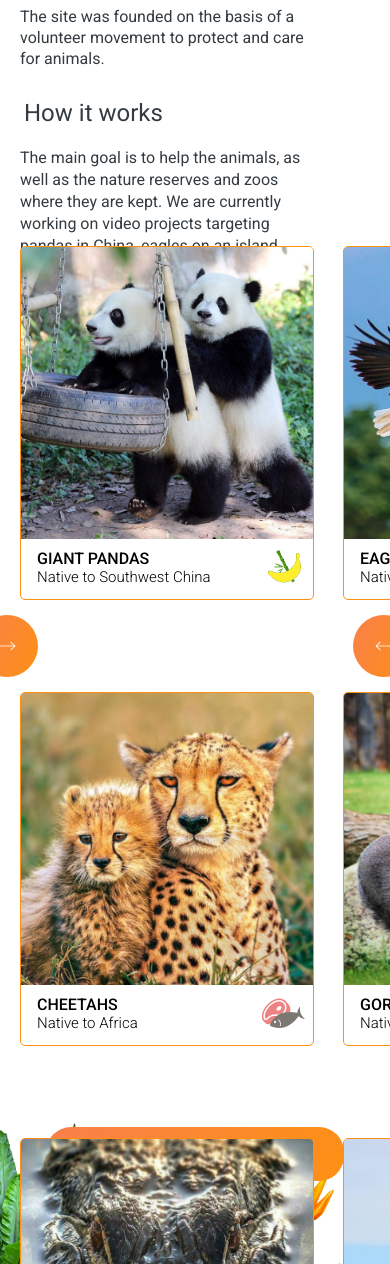
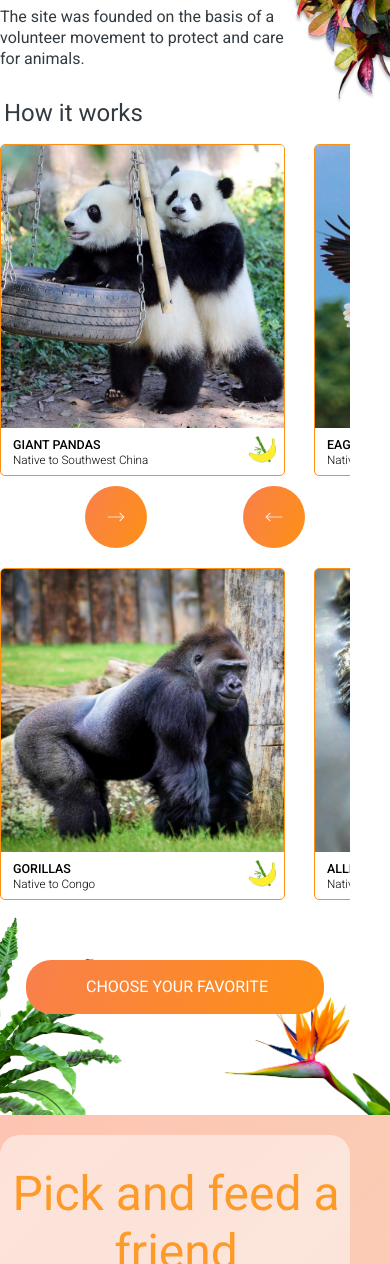
Before and after one commit to nestielia/online-zooo, a plain HTML site: page pages/main/index.html in a window 390 px wide. Shown: the part 736-2000 px from the top of the page. Drawn offline with Linux system fonts and the light colour scheme.

Commit message:
fix: fix media queries

```diff
--- a/pages/main/styles.css
+++ b/pages/main/styles.css
@@ -113,6 +113,8 @@ h3 {
 
 @media (max-width: 768px) {
     .navbar {
+        position: fixed;
+        width: 100vw;
         height: 34px;
     }
 }
@@ -253,7 +255,7 @@ h1 {
         width: 237.6px;
         height: 237.6px;
         left: 311px;
-        top: 10px;
+        top: 44px;
     }
 }
 
@@ -327,6 +329,13 @@ h1 {
     }
 }
 
+@media (max-width: 768px) {
+    .backstage {
+        background-size: auto 482px;
+        background-position: 106% -3px;
+    }
+}
+
 .inner-backstage {
     position: relative;
     display: grid;
@@ -349,7 +358,7 @@ h1 {
     .inner-backstage {
         display: block;
         padding-top: 61px;
-        padding-bottom: 80px;
+        padding-bottom: 20px;
     }
 }
 
@@ -447,6 +456,15 @@ h1 {
     }
 }
 
+@media (max-width: 768px) {
+    .animals {
+        padding-top: 0;
+        padding-bottom: 1px;
+        background-position: -58px 100%, bottom right;
+        background-size: 191px 202px, 175px 131px;
+    }
+}
+
 .animals-tile {
     display: grid;
     grid-template-columns: repeat(3, 1fr);
@@ -464,6 +482,8 @@ h1 {
 @media (max-width: 768px) {
     .animals-tile {
         grid-template-columns: repeat(2, 1fr);
+        grid-template-rows: repeat(2, 1fr);
+        overflow-y: hidden;
     }
 }
 
@@ -480,6 +500,13 @@ h1 {
     .animal-card {
         height: 354px;
         width: 294px;
+    }
+}
+
+@media (max-width: 768px) {
+    .animal-card {
+        height: 332px;
+        width: 285px;
     }
 }
 
@@ -511,6 +538,30 @@ h1 {
     }
 }
 
+@media (max-width: 768px) {
+    .pandas {
+        display: block;
+    }
+    .eagle {
+        display: block;
+    }
+    .gorilla {
+        display: block;
+    }
+    .sloth {
+        display: none;
+    }
+    .cheetahs {
+        display: none;
+    }
+    .gorilla2 {
+        display: none;
+    }
+    .aligator {
+        display: block;
+    }
+}
+
 .animal-card-photo {
     width: 100%;
 }
@@ -530,12 +581,25 @@ h1 {
     }
 }
 
+@media (max-width: 768px) {
+    .card-description {
+        padding-top: 4px;
+        padding-left: 12px;
+    }
+}
+
 .animal-card-name {
     font-weight: 500;
     font-size: 16px;
     line-height: 140%;
     text-transform: uppercase;
     color: #000;
+}
+
+@media (max-width: 768px) {
+    .animal-card-name {
+        font-size: 12.47px;
+    }
 }
 
 .animal-card-habitat {
@@ -545,21 +609,48 @@ h1 {
     color: #000;
 }
 
+@media (max-width: 768px) {
+    .animal-card-habitat {
+        font-size: 11.70px;
+        line-height: 120%;
+    }
+}
+
 .animal-card-food.meat {
    height: 100%;
    padding-right: 8px;
    padding-bottom: 17px;
 }
 
+@media (max-width: 768px) {
+    .animal-card-food.meat {
+        padding-right: 5px;
+        padding-bottom: 26px;
+     }
+}
+
 .animal-card-food.banana {
     height: 100%;
-    padding: 2px 12px 16px 5px;
+    padding: 0 8px 25px 5px;
+}
+
+@media (max-width: 768px) {
+    .animal-card-food.banana {
+        padding-right: 8px;
+        padding-bottom: 26px;
+    }
 }
 
 .animals .btn-default {
     display: block;
     margin: 80px auto 16px;
     padding-left: 4px;
+}
+
+@media (max-width: 768px) {
+    .animals .btn-default {
+        margin: 15px auto 100px;
+    }
 }
 
 .arrows {
@@ -591,6 +682,13 @@ h1 {
     }
 }
 
+@media (max-width: 768px) {
+    .arrow-left {
+        left: 243px;
+        top: 342px;
+    }
+}
+
 .arrow-right {
     right: 140px;
 }
@@ -599,6 +697,13 @@ h1 {
     .arrow-right {
         right: 352px;
         top: 411px;
+    }
+}
+
+@media (max-width: 768px) {
+    .arrow-right {
+        right: 243px;
+        top: 342px;
     }
 }
 
@@ -618,6 +723,13 @@ h1 {
     }
 }
 
+@media (max-width: 768px) {
+    .pick-and-feed {
+        padding-top: 20px;
+        padding-bottom: 20px;
+    }
+}
+
 .inner-pick-feed {
     height: 835px;
     background: rgba(253, 253, 255, 0.52);
@@ -630,6 +742,14 @@ h1 {
     .inner-pick-feed {
         height: 796px;
         padding-top: 30px;
+    }
+}
+
+@media (max-width: 768px) {
+    .container {
+        margin-right: 0;
+        margin-left: 0;
+        width: 100%;
     }
 }
 
```
